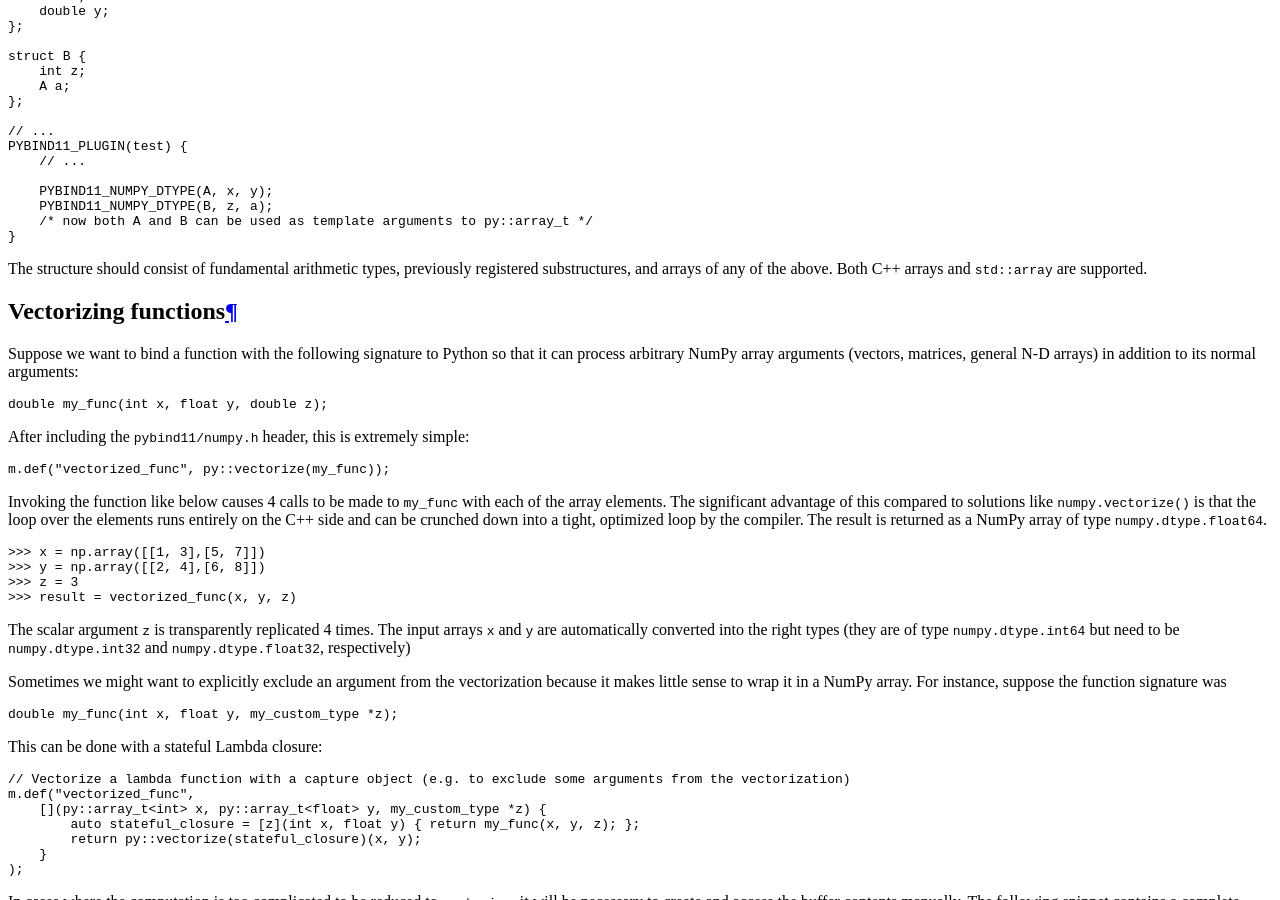
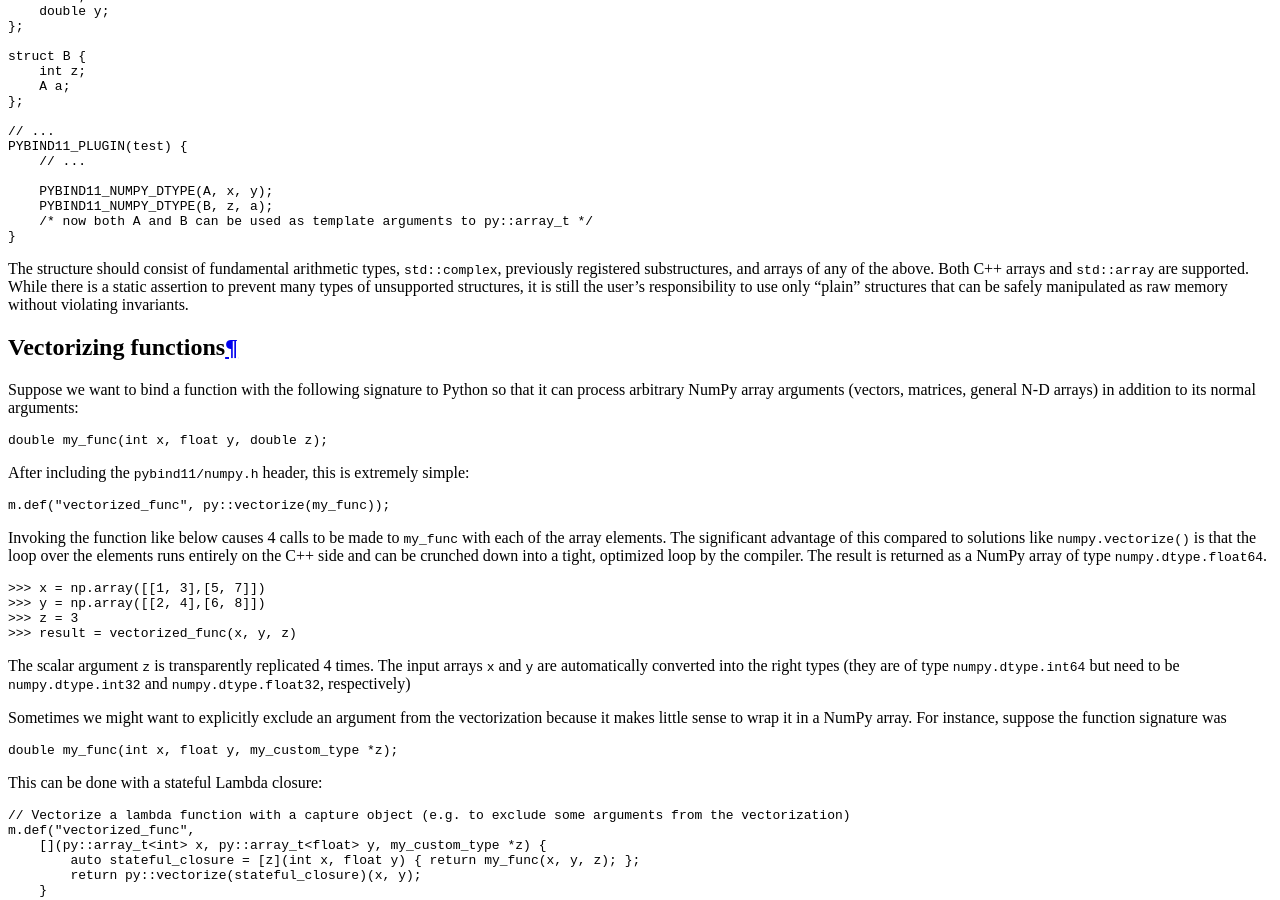
Before and after one commit to pybind/pybind11, a Sphinx documentation site: the page built from docs/advanced/pycpp/numpy.rst, in a window 1280 px wide and 900 px high, scrolled down 2999 px. Built offline with Sphinx 7.4.7 and the Read the Docs theme 2.0.0, drawn with Linux system fonts in a browser that asks for light colours; pages that are not in the unit, such as notebooks, are missing from menus.

Commit message:
Allow std::complex field with PYBIND11_NUMPY_DTYPE (#831)
This exposed a few underlying issues:

1. is_pod_struct was too strict to allow this. I've relaxed it to
require only trivially copyable and standard layout, rather than POD
(which additionally requires a trivial constructor, which std::complex
violates).

2. format_descriptor<std::complex<T>>::format() returned numpy format
strings instead of PEP3118 format strings, but register_dtype
feeds format codes of its fields to _dtype_from_pep3118. I've changed it
to return PEP3118 format codes. format_descriptor is a public type, so
this may be considered an incompatible change.

3. register_structured_dtype tried to be smart about whether to mark
fields as unaligned (with ^). However, it's examining the C++ alignment,
rather than what numpy (or possibly PEP3118) thinks the alignment should
be. For complex values those are different. I've made it mark all fields
as ^ unconditionally, which should always be safe even if they are
aligned, because we explicitly mark the padding.

```diff
--- a/docs/advanced/pycpp/numpy.rst
+++ b/docs/advanced/pycpp/numpy.rst
@@ -198,9 +198,12 @@
         /* now both A and B can be used as template arguments to py::array_t */
     }
 
-The structure should consist of fundamental arithmetic types, previously
-registered substructures, and arrays of any of the above. Both C++ arrays and
-``std::array`` are supported.
+The structure should consist of fundamental arithmetic types, ``std::complex``,
+previously registered substructures, and arrays of any of the above. Both C++
+arrays and ``std::array`` are supported. While there is a static assertion to
+prevent many types of unsupported structures, it is still the user's
+responsibility to use only "plain" structures that can be safely manipulated as
+raw memory without violating invariants.
 
 Vectorizing functions
 =====================
```
Also changed, not shown: 5 other files.
